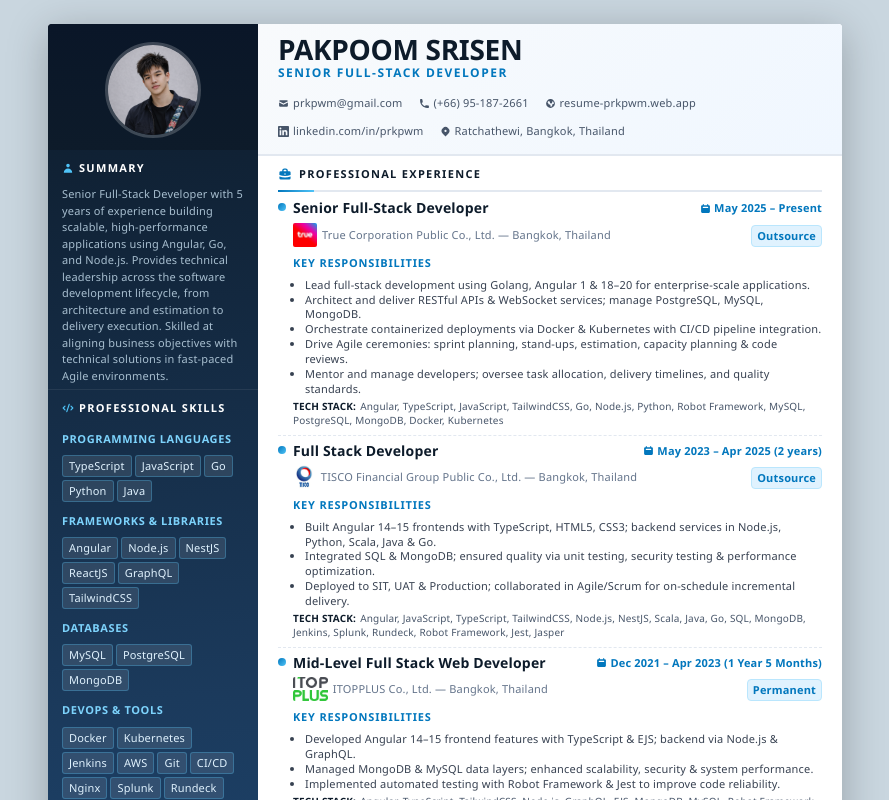
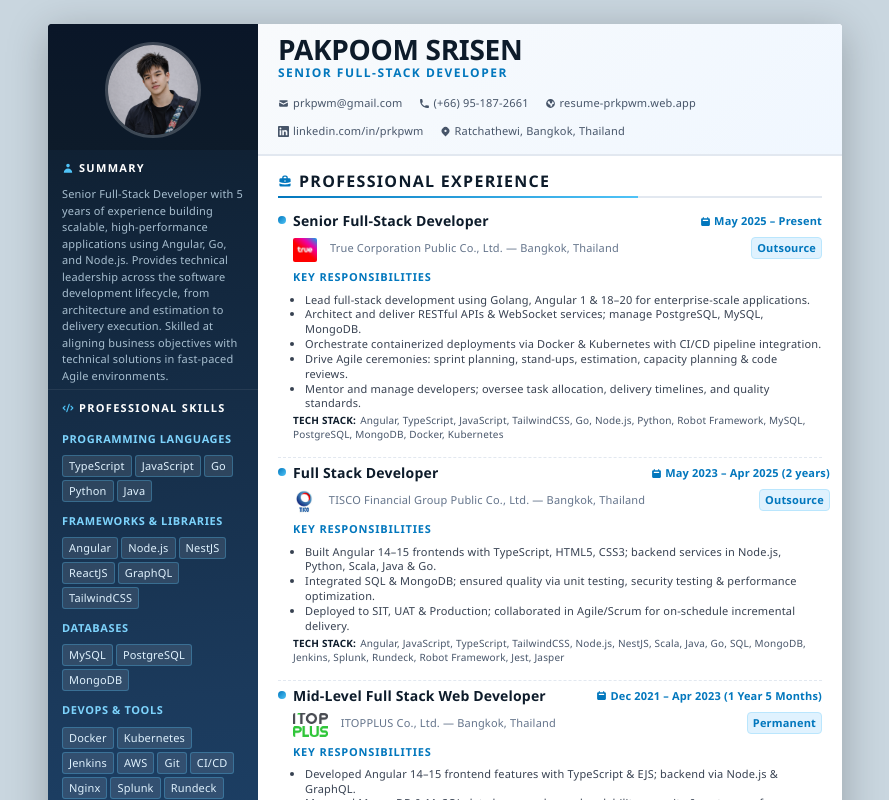
Before and after one commit to prkpwm/prkpwm-resume-app-react, a React (Vite) app: page / in a window 1280 px wide. Shown: the top 800 px of the page, without its empty margins (195-1084 px from the left). Built offline with nearby package versions, Linux system fonts and the light colour scheme.

Commit message:
Increase section title font size to 15px

```diff
--- a/src/App.less
+++ b/src/App.less
@@ -261,16 +261,21 @@
   padding-bottom: 3px;
   border-bottom: 2px solid @border;
   position: relative;
-  margin-bottom: 1px;
-
+  margin-bottom: 8px;
+  margin-top: 8px;
   &::after {
     content: '';
     position: absolute;
     bottom: -2px;
     left: 0;
-    width: 36px;
+    width: 360px;
     height: 2px;
     background: linear-gradient(90deg, @blue, @sb-accent);
+  }
+
+  span {
+    font-size: 16px !important;
+    line-height: 24px;
   }
 }
 
@@ -286,8 +291,9 @@
   display: flex;
   flex-direction: column;
   gap: 2px;
-  padding-bottom: 8px;
+  padding-bottom: 16px;
   border-bottom: 1px dashed @border;
+
 
   &:last-child { border-bottom: none; }
 }
@@ -330,6 +336,7 @@
   object-fit: contain;
   border-radius: 2px;
   flex-shrink: 0;
+  margin: 4px 8px 0 0;
 }
 
 .job-company { font-size: @fs-base; color: @text-company; white-space: nowrap; }
```
